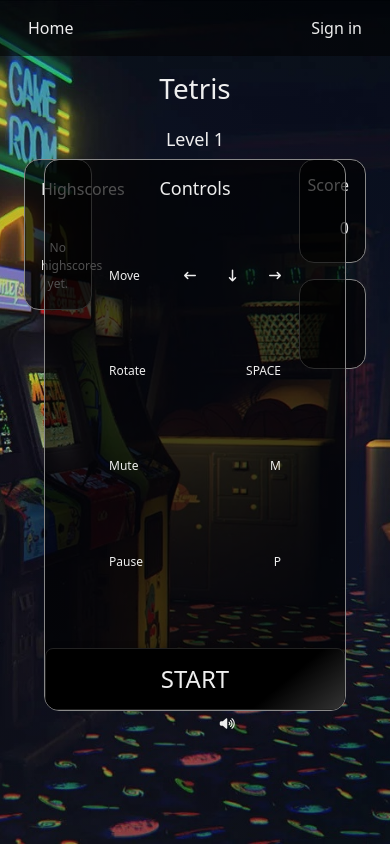
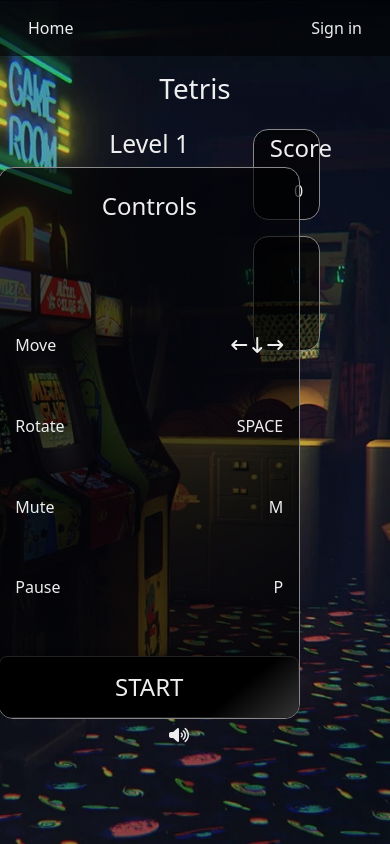
Before and after one commit to marcantoineblais/games, a Rails app: template app/views/games/show.html.erb in a window 390 px wide. Run offline with Rails 7, Linux system fonts and the light colour scheme; the template is opened without the code that fills it, so the values that code supplies are empty; data comes from the database, SQL or seed files in the repository; style sheets or scripts are compiled from the project's sources; some libraries are stand-ins or nearby versions.

Commit message:
fixed control bug and display responsiveness

```diff
--- a/app/assets/stylesheets/components/_tetris.scss
+++ b/app/assets/stylesheets/components/_tetris.scss
@@ -1,6 +1,10 @@
 h1 {
   text-align: center;
   color: #eee
+}
+
+h3 {
+  font-size: 24px!important;
 }
 
 .tetris {
@@ -47,7 +51,7 @@
     }
 
     p {
-      font-size: 24px;
+      font-size: 16px;
     }
 
   }
@@ -93,14 +97,14 @@
 
   .grid {
     position: relative;
-    width: 38px;
-    height: 38px;
+    width: 20px;
+    height: 20px;
     display: inline-block;
     padding: 0;
   }
 
   .volume-control {
-    font-size: 24px;
+    font-size: 16px;
 
     i:hover {
       cursor: pointer;
@@ -121,8 +125,8 @@
   }
 
   .next-grid {
-    width: 38px;
-    height: 38px;
+    width: 10px;
+    height: 10px;
     display: inline-block;
     padding: 0;
   }
@@ -197,8 +201,8 @@
     border: none!important;
     transition-duration: 1000ms;
     z-index: 1000;
-    padding-top: 350px;
-    margin-top: -350px;
+    padding-top: 180px;
+    margin-top: -180px;
   }
 
   .no-borders {
@@ -206,44 +210,17 @@
     background-color: #00000000;
   }
 
-  @media only screen and (max-height: 1080px), screen and (max-width: 1080px) {
+
+
+  @media only screen and (min-height: 600px) and (min-width: 320px) {
     .grid {
-      height: 30px;
-      width: 30px;
+      height: 20px;
+      width: 20px;
     }
 
     .next-grid {
-      width: 30px;
-      height: 30px;
-    }
-
-    .volume-control {
-      p {
-        font-size: 20px;
-      }
-    }
-
-    .explosion {
-      padding-top: 282px;
-      margin-top: -282px;
-    }
-
-    #start {
-      p {
-        font-size: 20px;
-      }
-    }
-  }
-
-  @media only screen and (max-height: 900px), screen and (max-width: 900px) {
-    .grid {
-      height: 25px;
-      width: 25px;
-    }
-
-    .next-grid {
-      width: 25px;
-      height: 25px;
+      width: 12px;
+      height: 12px;
     }
 
     .volume-control {
@@ -272,33 +249,71 @@
     }
   }
 
-  @media only screen and (max-height: 540px), screen and (max-width: 540px) {
-
-    p {
-      font-size: 12px!important;
-    }
-
-    h3 {
-      font-size: 16px!important;
-    }
-
-    h2 {
-      font-size: 18px!important;
-    }
-
+  @media only screen and (min-height: 720px) and (min-width: 380px) {
     .grid {
       height: 25px;
       width: 25px;
     }
 
     .next-grid {
-      width: 12px;
-      height: 12px;
+      width: 17px;
+      height: 17px;
     }
 
     .explosion {
-      padding-top: 160px;
-      margin-top: -160px;
+      padding-top: 220px;
+      margin-top: -220px;
+    }
+  }
+
+  @media only screen and (min-height: 720px) and (min-width: 540px) {
+    .next-grid {
+      width: 25px;
+      height: 25px;
+    }
+  }
+
+  @media only screen and (min-height: 900px) and (min-width: 720px) {
+    .grid {
+      height: 30px;
+      width: 30px;
+    }
+
+    .next-grid {
+      width: 30px;
+      height: 30px;
+    }
+
+    .volume-control {
+      p {
+        font-size: 20px;
+      }
+    }
+
+    .explosion {
+      padding-top: 282px;
+      margin-top: -282px;
+    }
+  }
+
+  @media only screen and (min-height: 1080px) and (min-width: 900px) {
+    .volume-control {
+      font-size: 24px;
+    }
+
+    .grid {
+      height: 38px;
+      width: 38px;
+    }
+
+    .next-grid {
+      width: 38px;
+      height: 38px;
+    }
+
+    .explosion {
+      padding-top: 350px;
+      margin-top: -350px;
     }
   }
 }
--- a/app/javascript/controllers/tetris_controller.js
+++ b/app/javascript/controllers/tetris_controller.js
@@ -27,7 +27,7 @@
   }
 
   connect() {
-    const game = this.element
+    this.scoreTarget.scrollIntoView(true)
     this.cols = 11
     this.rows = 21
     this.speed = 800
@@ -221,9 +221,6 @@
         })
       }
     }
-    console.log(this.touchCue)
-    console.log(this.clientX)
-    console.log(this.clientY)
   }
 
   setTouchCoordinates(e) {
--- a/app/views/games/tetris/_high_scores.html.erb
+++ b/app/views/games/tetris/_high_scores.html.erb
@@ -1,6 +1,6 @@
-<h3 class="mt-1">Highscores</h3>
+<h3 class="pt-1">Highscores</h3>
 
-<div class="d-flex flex-column mt-4">
+<div class="d-flex flex-column pt-3">
   <% if scores.order(points: :desc).where('points > 0').count > 0 %>
     <% scores.order(points: :desc).where('points > 0').first(10).each do |score| %>
       <div class="d-flex justify-content-between">
--- a/app/views/games/tetris/_start_game.html.erb
+++ b/app/views/games/tetris/_start_game.html.erb
@@ -1,28 +1,28 @@
 <div id="start" data-tetris-target="start">
   <h2>Controls</h2>
 
-  <div class="d-flex justify-content-between px-5 mb-5 w-100">
-    <p class="px-3 action">Move</p>
+  <div class="d-flex justify-content-between w-100 px-3">
+    <p class="action">Move</p>
     <div class="d-flex justify-content-between">
-      <p class="px-3"><i class="fa-solid fa-arrow-left-long"></i></p>
-      <p class="px-3"><i class="fa-solid fa-arrow-down-long"></i></p>
-      <p class="px-3"><i class="fa-solid fa-arrow-right-long"></i></p>
+      <p class="ps-1"><i class="fa-solid fa-arrow-left-long"></i></p>
+      <p class="ps-1"><i class="fa-solid fa-arrow-down-long"></i></p>
+      <p class="ps-1"><i class="fa-solid fa-arrow-right-long"></i></p>
     </div>
   </div>
 
-  <div class="d-flex justify-content-between px-5 mb-5 w-100 text-end">
-    <p class="px-3">Rotate</p>
-    <p class="px-3">SPACE</p>
+  <div class="d-flex justify-content-between w-100 text-end px-3">
+    <p>Rotate</p>
+    <p>SPACE</p>
   </div>
 
-  <div class="d-flex justify-content-between px-5 mb-5 w-100 text-end">
-    <p class="px-3">Mute</p>
-    <p class="px-3">M</p>
+  <div class="d-flex justify-content-between w-100 text-end px-3">
+    <p>Mute</p>
+    <p>M</p>
   </div>
 
-  <div class="d-flex justify-content-between px-5 mb-5 w-100 text-end">
-    <p class="px-3">Pause</p>
-    <p class="px-3">P</p>
+  <div class="d-flex justify-content-between w-100 text-end px-3">
+    <p>Pause</p>
+    <p>P</p>
   </div>
   <button data-action="click->tetris#start" data-tetris-target="startBtn">START</button>
 </div>
--- a/app/views/games/tetris/_tetris.html.erb
+++ b/app/views/games/tetris/_tetris.html.erb
@@ -1,13 +1,13 @@
-<div class="tetris" data-controller="tetris" data-action="keydown@window->tetris#moveInput keyup@window->tetris#removeInput" data-tetris-link-value="<%= game_scores_path(game) %>">
-  <h2 class="text-center" data-tetris-target="level">Level 1</h2>
+<div class="tetris" data-controller="tetris" data-action="keydown@window->tetris#moveInput keyup@window->tetris#otherInput" data-tetris-link-value="<%= game_scores_path(game) %>">
   <div class="row justify-content-center w-100">
-    <div class="col-3">
+    <div class="d-none d-md-block col-3 col-lg-auto">
       <div id="high-scores" class="high-scores scoreboard" data-tetris-target="highscores">
         <%= render 'games/tetris/high_scores', formats: :html, scores: game.scores %>
       </div>
     </div>
 
-    <div class="col-6 d-flex flex-column align-items-center">
+    <div id="game" class="col-6 col-sm-auto d-flex flex-column align-items-center">
+      <h2 class="text-center" data-tetris-target="level">Level 1</h2>
       <div class="board">
         <% y = 0 %>
         <% 22.times do %>
@@ -33,10 +33,10 @@
     </div>
 
 
-    <div id="score" class="col-3">
+    <div id="score" class="col-3 col-lg-2">
       <div class="scoreboard">
-        <h3 class="text-end pe-3">Score</h3>
-        <h3 data-tetris-target="score" class="text-end pe-3 pb-3">0</h3>
+        <h3 class="text-end pt-1 px-3 m-0">Score</h3>
+        <p data-tetris-target="score" class="text-end pe-3 py-3 m-0">0</p>
       </div>
       <div class="next-piece mt-3">
         <% y = -1 %>
```
Also changed, not shown: app/views/games/tetris/mobile/_tetris.html.erb (+5 -5 lines).
